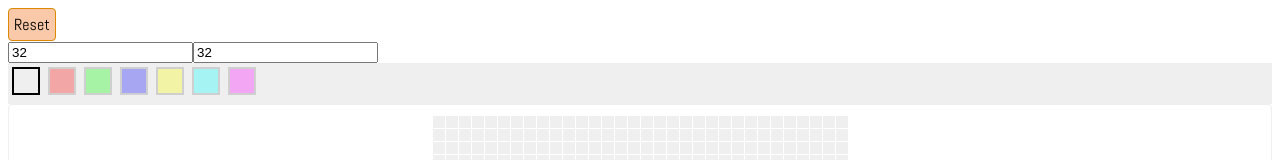
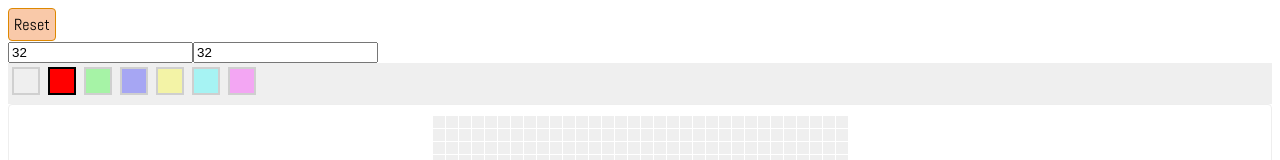
Before and after one commit to SikoSoft/pixelcraft, a Vue app: page / in a window 1280 px wide. Shown: the top 160 px of the page. Built offline with nearby package versions, Linux system fonts and the light colour scheme.

Commit message:
preselect pattern #1

```diff
--- a/src/components/Palette.vue
+++ b/src/components/Palette.vue
@@ -10,16 +10,7 @@
 
 <script>
 import PalettePattern from './PalettePattern.vue';
-
-const patterns = [
-  '',
-  '#f00',
-  '#0f0',
-  '#00f',
-  '#ff0',
-  '#0ff',
-  '#f0f'
-];
+import { patterns } from '../data/patterns.json';
 
 export default {
   components: { PalettePattern },
--- /dev/null
+++ b/src/data/patterns.json
@@ -0,0 +1,11 @@
+{
+  "patterns": [
+    "",
+    "#f00",
+    "#0f0",
+    "#00f",
+    "#ff0",
+    "#0ff",
+    "#f0f"
+  ]
+}
--- a/src/store.js
+++ b/src/store.js
@@ -1,5 +1,6 @@
 import Vue from 'vue';
 import Vuex from 'vuex';
+import { patterns } from './data/patterns.json';
 
 Vue.use(Vuex);
 
@@ -9,7 +10,7 @@ const state = {
   dim,
   cellSize: 10,
   canvas: [... new Array(dim.r)].map(v => [...new Array(dim.r)].map(v => '')),
-  activePattern: '',
+  activePattern: patterns[1],
   mouseDown: false
 };
 //state.canvas = [... new Array(state.dim.r)].map(v => [...new Array(state.dim.c)].map(v => ''));
```
